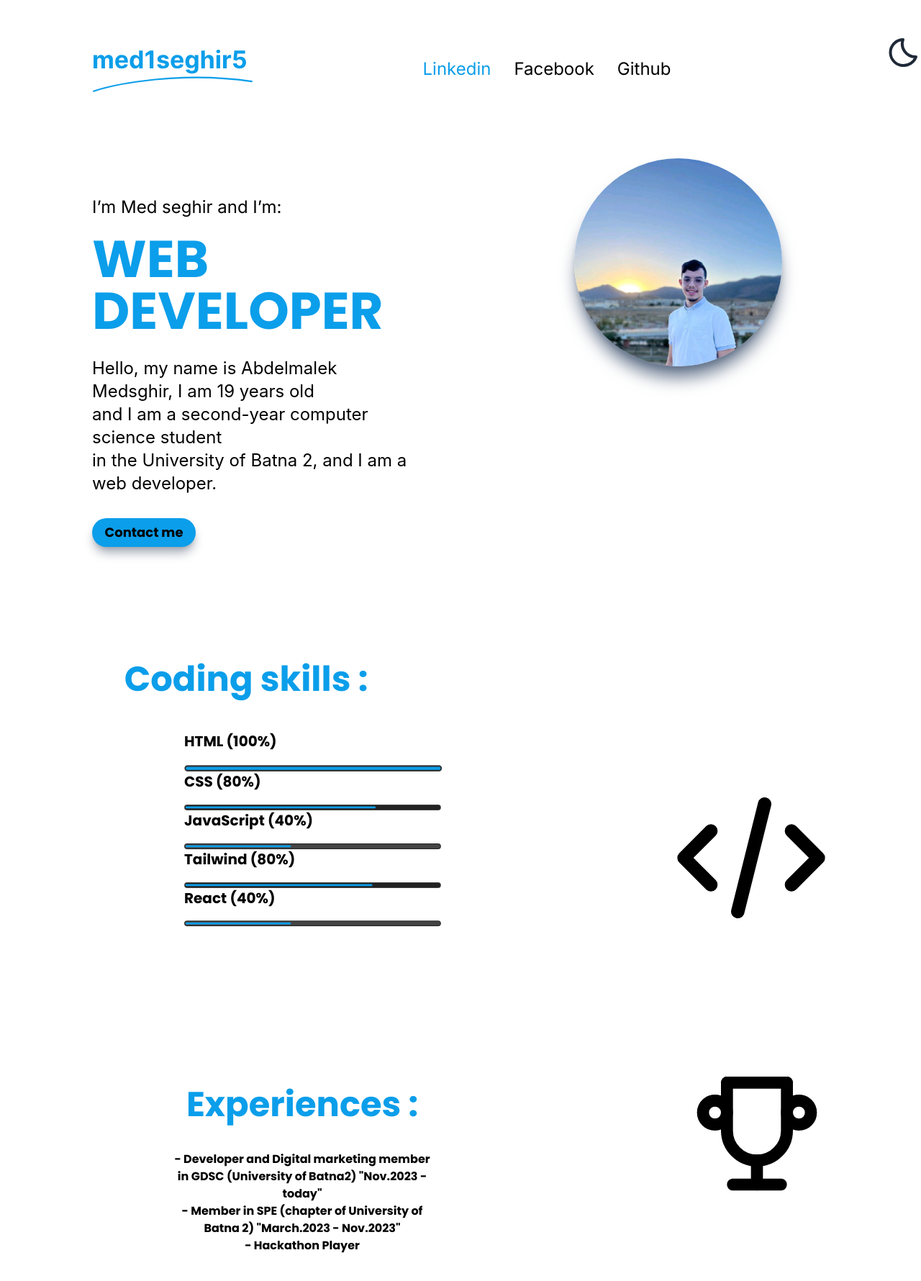
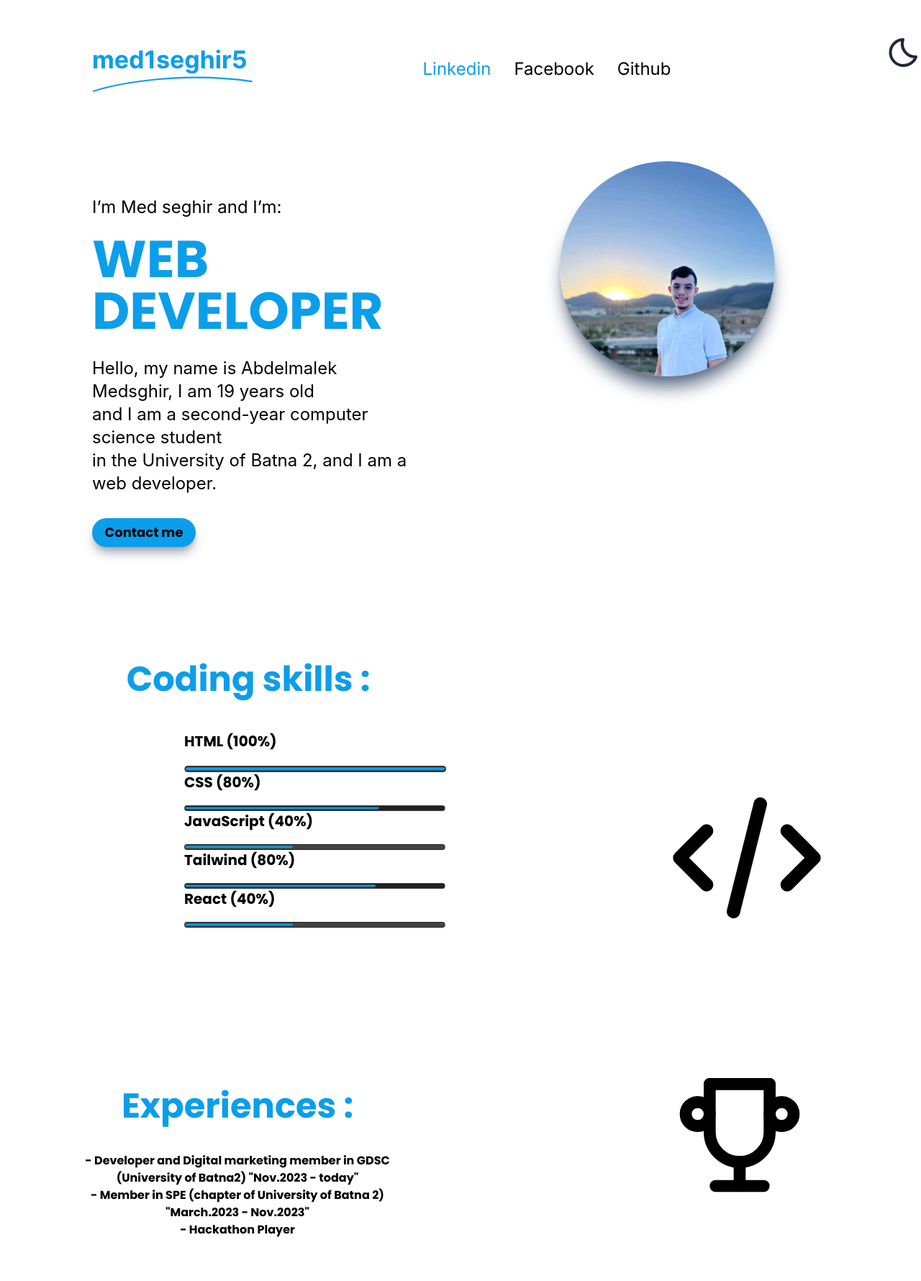
Before and after one commit to med1seghir5/Portfolio_2k24, a React (Create React App) app: page / in a window 1280 px wide. Shown: the top 1780 px of the page at 72% size. Built offline with nearby package versions, Linux system fonts and the light colour scheme.

Commit message:
Add files via upload

```diff
--- a/package.json
+++ b/package.json
@@ -18,7 +18,9 @@
     "build": "react-scripts build",
     "test": "react-scripts test",
     "eject": "react-scripts eject",
-    "build-css": "postcss src/styles.css -o dist/styles.css"
+    "build-css": "postcss src/styles.css -o dist/styles.css",
+    "build-dev": "webpack --mode=development",
+    "build-prod": "webpack --mode=production"
   },
   "eslintConfig": {
     "extends": [
--- a/src/Components/Body.js
+++ b/src/Components/Body.js
@@ -24,7 +24,7 @@ const Body = () => {
         </div>
       </div>
 
-      <div className='sm:basis-1/2 mt-7 pl-5 sm:ml-10'>
+      <div className='sm:basis-1/2 mt-8 mr-5 sm:ml-10'>
         <img src={mypic} width={"50%"} className='rounded-full shadow-xl shadow-slate-500 ml-24' alt='My Picture' />
       </div>
     </div>
--- a/src/Components/exper.js
+++ b/src/Components/exper.js
@@ -2,7 +2,7 @@ import React from 'react';
 
 const Exper = () => {
   return (
-    <div className='flex flex-col mr-10 pl-14 sm:flex-row pl-44 mr-32 pb-28 '>
+    <div className='flex flex-col mr-5 pl-5 sm:flex-row pl-44 mr-32 pb-28 '>
       <div className='sm:basis-1/2 p-4 sm:p-16 text-center'>
         <div className='pt-4 sm:pt-14 text-center font-poppins text-3xl sm:text-5xl text-[#0B9EEA]'>
           Experiences :
--- a/src/Components/skills.js
+++ b/src/Components/skills.js
@@ -18,7 +18,7 @@ const Skills = () => {
         </div>
       </div>
 
-      <div className='sm:basis-1/2 ml-10'>
+      <div className='sm:basis-1/2 ml-7'>
         <svg
           className="h-56 w-80 ml-0 sm:ml-56 mt-4 sm:mt-44"
           fill="none"
```
